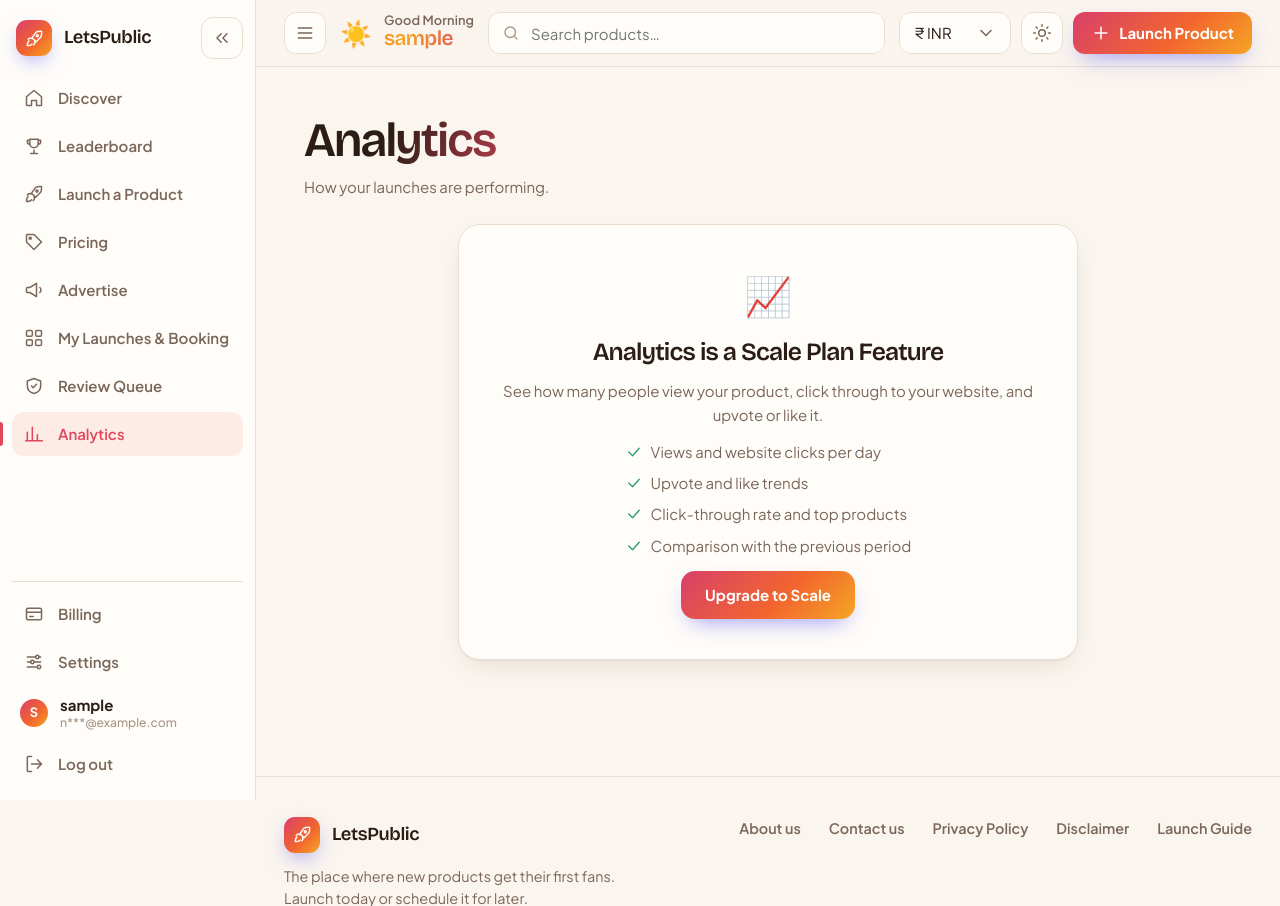
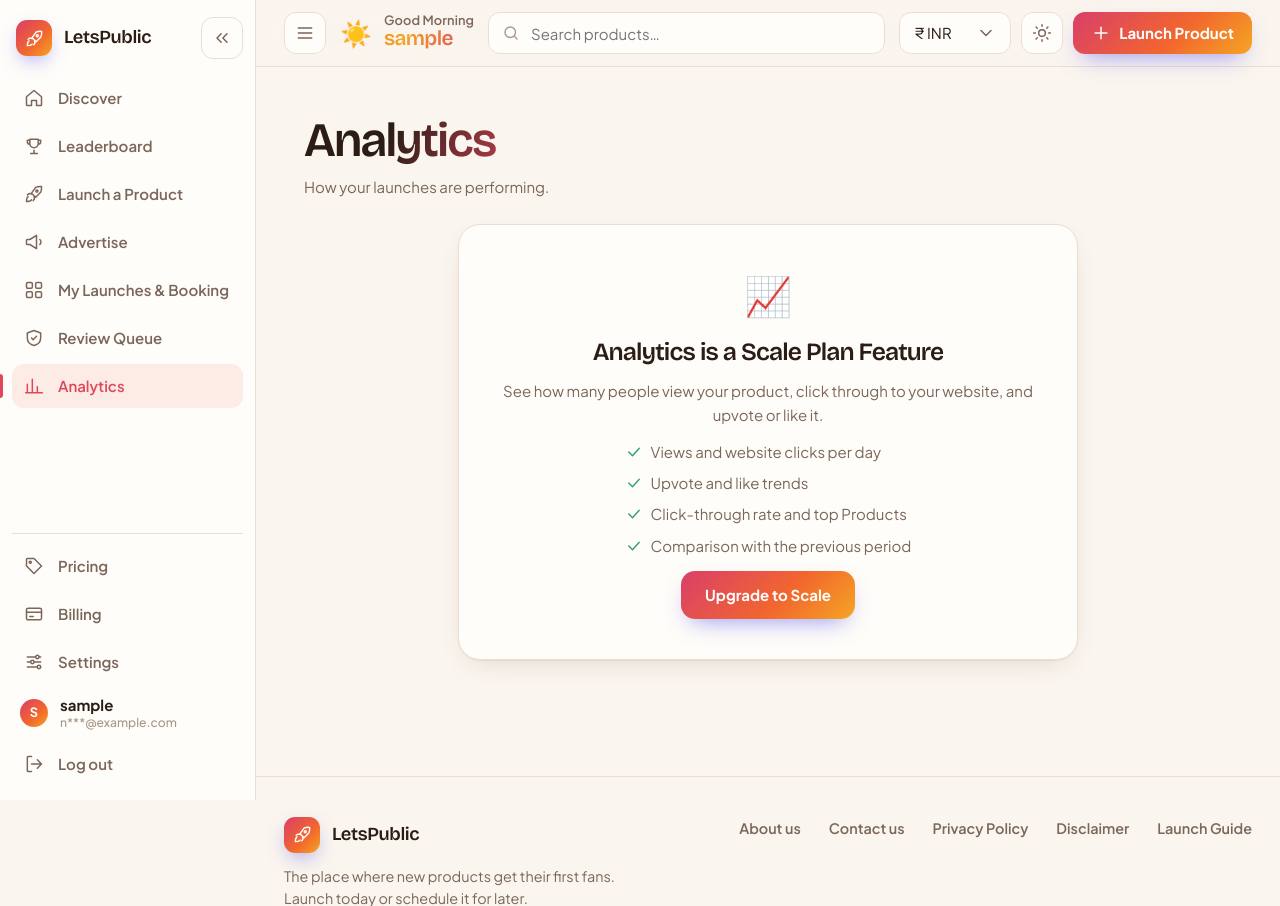
Before and after one commit to vishvajitrao1998/launchly, a Django app: page /analytics/ in a window 1280 px wide. Shown: the top 906 px of the page. Run offline with Django 5.2, Linux system fonts and the light colour scheme; the visitor is signed in with stand-in values (Sample User, id 1); data that the repository does not hold is empty.

Commit message:
added analytics page for sclale plan

```diff
--- a/static/js/pages.js
+++ b/static/js/pages.js
@@ -617,7 +617,7 @@
       <p class="muted">See how many people view your product, click through to your website, and upvote or like it.</p>
       <ul class="feat" style="text-align:left"><li><svg class="i"><use href="#i-check"/></svg><span>Views and website clicks per day</span></li>
         <li><svg class="i"><use href="#i-check"/></svg><span>Upvote and like trends</span></li>
-        <li><svg class="i"><use href="#i-check"/></svg><span>Click-through rate and top products</span></li>
+        <li><svg class="i"><use href="#i-check"/></svg><span>Click-through rate and top Products</span></li>
         <li><svg class="i"><use href="#i-check"/></svg><span>Comparison with the previous period</span></li></ul>
       <a class="btn btn-primary btn-lg" href="/pricing/">Upgrade to Scale</a></div>`;
 
@@ -635,7 +635,7 @@
       const line = (label, data, color) => ({ label, data, borderColor: color, backgroundColor: color + '22', fill: true, tension: .35, pointRadius: 0, pointHoverRadius: 4, borderWidth: 2.5 });
       const bar = (label, data, color) => ({ label, data, backgroundColor: color, borderRadius: 5, maxBarThickness: 18 });
       charts.push(new Chart($('#chViews'), { type: 'line', options: opts,
-        data: { labels, datasets: [line('Page views', d.series.views, css('--primary')), line('Website clicks', d.series.clicks, '#f5a524')] } }));
+        data: { labels, datasets: [line('Page Views', d.series.views, css('--primary')), line('Website Clicks', d.series.clicks, '#f5a524')] } }));
       charts.push(new Chart($('#chVotes'), { type: 'bar', options: opts,
         data: { labels, datasets: [bar('Upvotes', d.series.upvotes, '#0f9d8a'), bar('Likes', d.series.likes, '#c2418f')] } }));
     }
@@ -648,20 +648,20 @@
         filled = true;
       }
       const t = d.totals, ctr = ctrOf(t.clicks.value, t.views.value), pctr = ctrOf(t.clicks.prev, t.views.prev);
-      const cards = [['Page views', num(t.views.value), delta(t.views.value, t.views.prev)],
-        ['Website clicks', num(t.clicks.value), delta(t.clicks.value, t.clicks.prev)],
-        ['Click-through rate', ctr.toFixed(1) + '%', delta(Math.round(ctr * 10), Math.round(pctr * 10))],
+      const cards = [['Page Views', num(t.views.value), delta(t.views.value, t.views.prev)],
+        ['Website Clicks', num(t.clicks.value), delta(t.clicks.value, t.clicks.prev)],
+        ['Click-through Rate', ctr.toFixed(1) + '%', delta(Math.round(ctr * 10), Math.round(pctr * 10))],
         ['Upvotes', num(t.upvotes.value), delta(t.upvotes.value, t.upvotes.prev)],
         ['Likes', num(t.likes.value), delta(t.likes.value, t.likes.prev)]];
       const empty = !t.views.value && !t.clicks.value;
       body.innerHTML = `
         <div class="kpis">${cards.map(([l, v, [dt, dc]], i) => `<div class="kpi reveal" style="--i:${i}"><small>${l}</small><b>${v}</b><span class="delta ${dc}">${dt}</span><em>vs previous ${d.days} days</em></div>`).join('')}</div>
-        ${empty ? '<div class="notice" style="margin-top:16px">No views or clicks yet in this period. They are counted when people open your product page and click “Visit website”.</div>' : ''}
+        ${empty ? '<div class="notice" style="margin-top:16px">No views or clicks yet in this period. They are counted when people open your product page and click “Visit.</div>' : ''}
         <div class="chart-grid">
-          <div class="card chart-card"><h3>Views &amp; clicks</h3><div class="chart-box"><canvas id="chViews"></canvas></div></div>
-          <div class="card chart-card"><h3>Upvotes &amp; likes</h3><div class="chart-box"><canvas id="chVotes"></canvas></div></div>
+          <div class="card chart-card"><h3>Views &amp; Clicks</h3><div class="chart-box"><canvas id="chViews"></canvas></div></div>
+          <div class="card chart-card"><h3>Upvotes &amp; Likes</h3><div class="chart-box"><canvas id="chVotes"></canvas></div></div>
         </div>
-        <section class="block"><div class="block-head"><h2>Top products</h2></div>
+        <section class="block"><div class="block-head"><h2>Top Products</h2></div>
           <div class="card tbl-wrap"><table class="tbl"><thead><tr><th>Product</th><th>Views</th><th>Clicks</th><th>CTR</th><th>Upvotes</th><th>Likes</th></tr></thead><tbody>
           ${d.top.length ? d.top.map(p => `<tr><td><a class="name" href="/product/${esc(p.slug)}/">${esc(p.name)}</a></td><td>${num(p.views)}</td><td>${num(p.clicks)}</td><td>${p.ctr}%</td><td>${num(p.upvotes)}</td><td>${num(p.likes)}</td></tr>`).join('')
             : '<tr><td colspan="6" style="text-align:center;color:var(--muted)">No products yet.</td></tr>'}
--- a/templates/base.html
+++ b/templates/base.html
@@ -59,7 +59,7 @@
     <a href="{% url 'top' %}" class="nav-link" data-nav="top" title="Leaderboard"><svg class="i"><use href="#i-trophy"/></svg><span class="label">Leaderboard</span></a>
 
     <a href="{% url 'submit' %}" class="nav-link" data-nav="submit" title="Launch a product"><svg class="i"><use href="#i-rocket"/></svg><span class="label">Launch a Product</span></a>
-    <a href="{% url 'pricing' %}" class="nav-link" data-nav="pricing" title="Pricing"><svg class="i"><use href="#i-tag"/></svg><span class="label">Pricing</span></a>
+
     <a href="{% url 'advertise' %}" class="nav-link" data-nav="advertise" title="Advertise"><svg class="i"><use href="#i-mega"/></svg><span class="label">Advertise</span></a>
     {% if user.is_authenticated %}
     <a href="{% url 'dashboard' %}" class="nav-link" data-nav="dashboard" title="My Dashboard"><svg class="i"><use href="#i-grid"/></svg><span class="label">My Launches & Booking</span></a>
@@ -67,10 +67,13 @@
     {% if user.is_staff %}
     <a href="{% url 'review' %}" class="nav-link" data-nav="review" title="Review queue"><svg class="i"><use href="#i-shield"/></svg><span class="label">Review Queue</span></a>
     {% endif %}
+    {% if user.is_authenticated %}
     <a href="{% url 'analytics' %}" class="nav-link" data-nav="analytics" title="Analytics"><svg class="i"><use href="#i-chart"/></svg><span class="label">Analytics</span></a>
+    {% endif %}
   </nav>
    <div class="sb-foot">
     {% if user.is_authenticated %}
+    <a href="{% url 'pricing' %}" class="nav-link" data-nav="pricing" title="Pricing"><svg class="i"><use href="#i-tag"/></svg><span class="label">Pricing</span></a>
     <a href="{% url 'billing' %}" class="nav-link" data-nav="billing" title="Billing"><svg class="i"><use href="#i-card"/></svg><span class="label">Billing</span></a>
     <a href="{% url 'account' %}" class="nav-link" data-nav="settings" title="Settings"><svg class="i"><use href="#i-settings"/></svg><span class="label">Settings</span></a>
     <div class="me" title="{{ display_name }}{% if masked_email %} · {{ masked_email }}{% endif %}">
```
